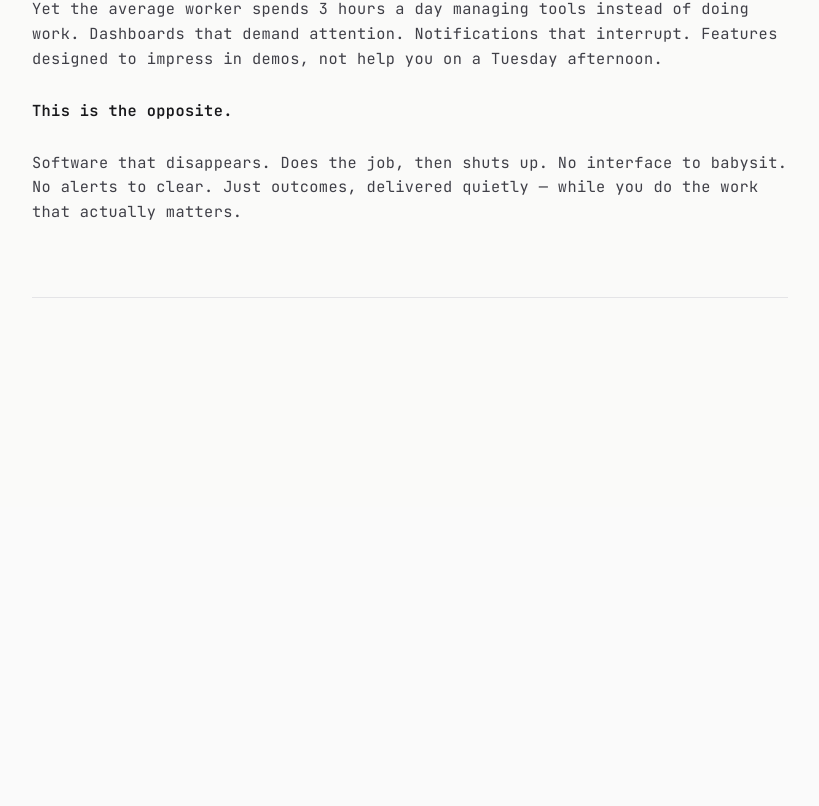
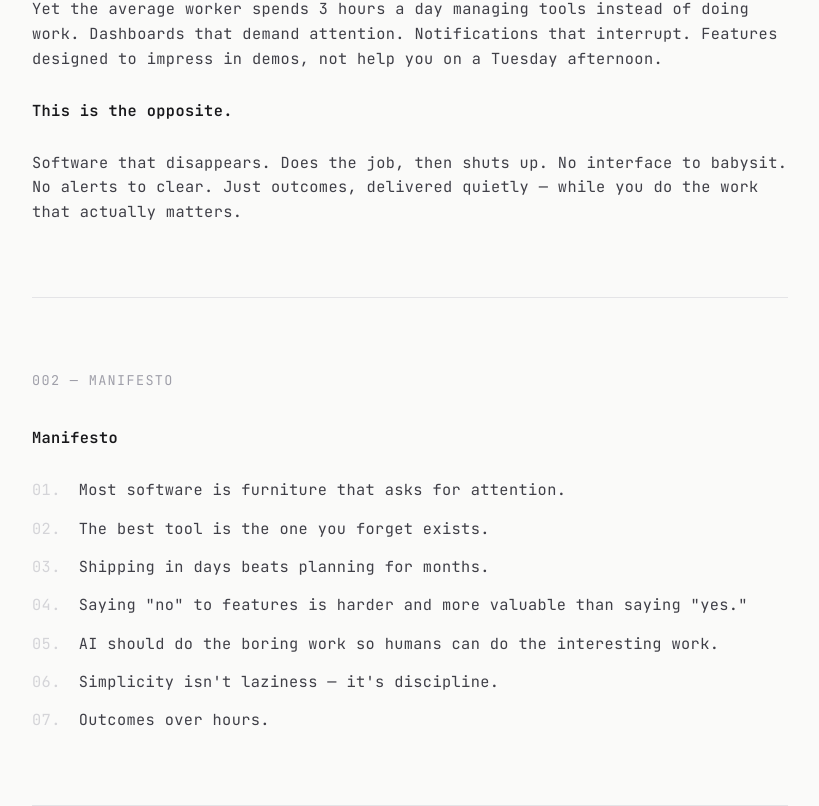
Before and after one commit to JanKosutnik/Kosutnik, a Next.js app: page / in a window 1280 px wide. Shown: the part 293-1099 px from the top of the page, without its empty margins (76-895 px from the left). Before the commit the page ends 800 px from the top, so only its background shows below. Built offline with nearby package versions, Linux system fonts and the light colour scheme.

Commit message:
Add 002 — MANIFESTO section

```diff
--- a/app/page.tsx
+++ b/app/page.tsx
@@ -62,6 +62,31 @@ export default function Home() {
             </p>
           </div>
         </section>
+
+        <section className="max-w-2xl py-16 border-b border-zinc-200">
+          <p className="text-[0.75rem] tracking-widest uppercase text-zinc-400 mb-8">
+            002 — MANIFESTO
+          </p>
+          <p className="text-[0.85rem] leading-relaxed tracking-wide text-zinc-700 mb-6 font-semibold text-zinc-900">
+            Manifesto
+          </p>
+          <ul className="space-y-3 text-[0.85rem] leading-relaxed tracking-wide text-zinc-700">
+            {[
+              "Most software is furniture that asks for attention.",
+              "The best tool is the one you forget exists.",
+              "Shipping in days beats planning for months.",
+              "Saying \"no\" to features is harder and more valuable than saying \"yes.\"",
+              "AI should do the boring work so humans can do the interesting work.",
+              "Simplicity isn't laziness — it's discipline.",
+              "Outcomes over hours.",
+            ].map((line, i) => (
+              <li key={i} className="flex gap-4">
+                <span className="text-zinc-300 shrink-0">{String(i + 1).padStart(2, "0")}.</span>
+                <span>{line}</span>
+              </li>
+            ))}
+          </ul>
+        </section>
       </main>
 
     </div>
```
